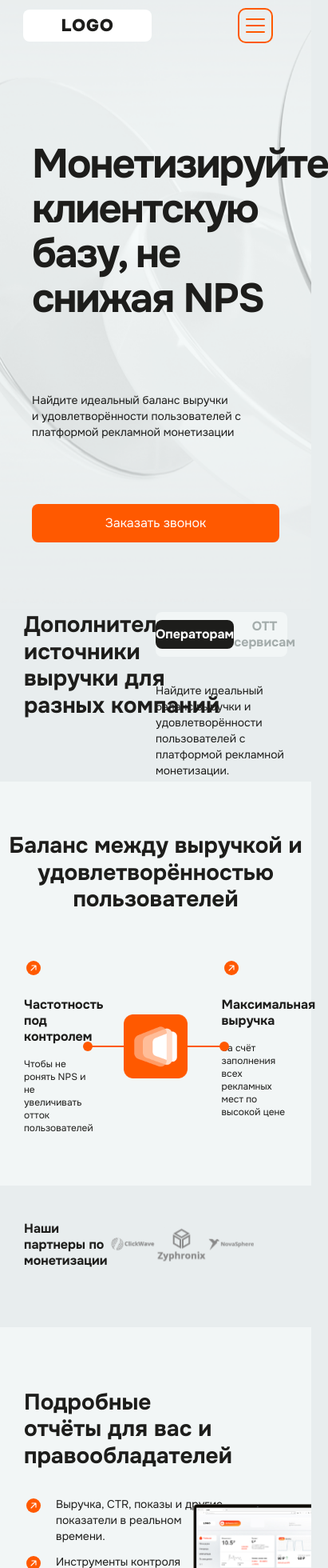
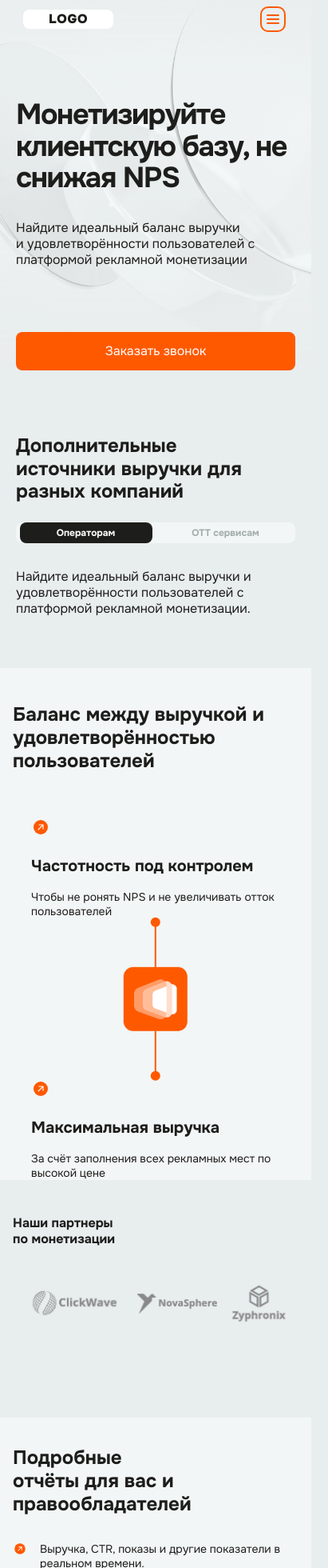
Before and after one commit to muusliim/test_site, a Next.js app: page / in a window 390 px wide. Shown: the part 20-1980 px from the top of the page at 80% size, 411 px wide, since content can reach past the window. Built offline with nearby package versions, Linux system fonts and the light colour scheme.

Commit message:
mobile devices adaptation

```diff
--- a/src/app/globals.css
+++ b/src/app/globals.css
@@ -6,7 +6,8 @@
   box-sizing: border-box;
   padding: 0;
   margin: 0;
-  scroll-behavior: smooth
+  scroll-behavior: smooth;
+  /* overflow-x: hidden */
 }
 
 html {
@@ -105,6 +106,9 @@ body {
   .onest-body-2-m {
     @apply text-[14px] leading-[18px]
   }
+  .onest-logo-m {
+    @apply text-[#1D1D1B] text-base font-black leading-6 tracking-[0.5px]
+  }
 
   /* Components */
   .max-container {
@@ -138,7 +142,7 @@ body {
   }
 
   .navMenuButton {
-    @apply lg:hidden w-11 h-11 border-solid border-2 rounded-[10px] border-customOrange bg-inherit mx-12 flex justify-center items-center flex-col py-2 gap-[6px]
+    @apply lg:hidden w-11 h-11 border-solid border-2 rounded-[10px] border-customOrange bg-inherit mx-12 flex justify-center items-center flex-col py-2 gap-[6px] max-sm:w-[32px] max-sm:h-[32px] max-sm:mr-8 max-sm:py-[3px] max-sm:gap-[3px]
   }
 
   .clickwave {
@@ -146,10 +150,10 @@ body {
   }
 
   .zyphronix {
-    @apply w-[102px] h-[71px] max-lg:w-[70px] max-lg:h-[48px]
+    @apply w-[102px] h-[71px] max-lg:w-[70px] max-lg:h-[48px] max-sm:order-2
   }
 
   .novasphere {
-    @apply w-[192px] h-[60.5px] max-lg:w-[120px] max-lg:h-[31px]
+    @apply w-[192px] h-[60.5px] max-lg:w-[120px] max-lg:h-[31px] max-sm:w-[137px] max-sm:h-[35px]
   }
 }
--- a/src/components/BalanceSection.jsx
+++ b/src/components/BalanceSection.jsx
@@ -5,14 +5,14 @@ import figure from "@/public/images/figure.png";
 export default function BalanceSection() {
 	return (
 		<section className="bg-gray-04 flex justify-center" id="balance">
-			<div className="lg:h-[650px] lg:pt-28 max-lg:my-16 container mx-auto mt-8 lg:px-[40px]">
-				<h2 className="onest-bold-h2 mx-auto text-center max-lg:onest-bold-h2-t max-lg:max-w-[512px]">
+			<div className="lg:h-[650px] lg:pt-28 max-lg:my-16 container mx-auto mt-8 lg:px-[40px] max-sm:px-4 max-sm:mb-0 max-sm:mt-11">
+				<h2 className="onest-bold-h2 mx-auto text-center max-lg:onest-bold-h2-t max-lg:max-w-[512px] max-sm:onest-bold-h2-m max-sm:text-start ">
 					Баланс между выручкой и удовлетворённостью пользователей
 				</h2>
-				<div className="grid grid-cols-4 mt-20 relative max-lg:mt-14 max-lg:px-[30px]">
+				<div className="grid grid-cols-4 max-sm:grid-cols-1 max-sm:grid-rows-[1fr_1.6fr_1fr] mt-20 relative max-lg:mt-14 max-lg:px-[23px]">
 					<div className="col-span-1">
 						<div className="flex flex-col gap-4 lg:p-8 ">
-							<h3 className="onest-bold-h3 mt-12 relative max-lg:onest-bold-h3-t">
+							<h3 className="onest-bold-h3 mt-12 relative max-lg:onest-bold-h3-t max-sm:onest-bold-h3-m">
 								<Image
 									src={arrow}
 									alt="arrow"
@@ -22,35 +22,35 @@ export default function BalanceSection() {
 								/>
 								Частотность под контролем
 							</h3>
-							<p className="onest-body-2 max-lg:onest-body-2-t">
+							<p className="onest-body-2 max-lg:onest-body-2-t max-sm:onest-body-2-m">
 								Чтобы не ронять NPS и не увеличивать отток пользователей
 							</p>
 						</div>
 					</div>
-					<div className="col-span-2 flex justify-center items-center">
-						<div className="border-[1px] border-customOrange w-[221px] max-lg:w-[90px] relative before:content-[''] before:absolute before:w-3 before:h-3 before:bg-customOrange before:rounded-full before:-top-[6px] before:left-[-10px]"></div>
+					<div className="col-span-2 flex justify-center items-center max-sm:rotate-90">
+						<div className="border-[1px] border-customOrange w-[221px] max-lg:w-[90px] max-sm:w-[53px] relative before:content-[''] before:absolute before:w-3 before:h-3 before:bg-customOrange before:rounded-full before:-top-[6px] before:left-[-10px] "></div>
 						<Image
 							src={figure}
 							alt="figure"
 							width={120}
 							height={120}
-							className="w-[120px] h-[120px] max-lg:w-[80px] max-lg:h-[80px]"
+							className="w-[120px] h-[120px] max-lg:w-[80px] max-lg:h-[80px] max-sm:-rotate-90"
 						/>
-						<div className="border-[1px] border-customOrange w-[221px] max-lg:w-[90px] relative before:absolute before:w-3 before:h-3 before:bg-customOrange before:rounded-full before:-top-[6px] before:-right-[10px]"></div>
+						<div className="border-[1px] border-customOrange w-[221px] max-lg:w-[90px] max-sm:w-[53px] relative before:absolute before:w-3 before:h-3 before:bg-customOrange before:rounded-full before:-top-[6px] before:-right-[10px] "></div>
 					</div>
 					<div className="col-span-1">
 						<div className="flex flex-col gap-4 lg:p-8">
-							<h3 className="onest-bold-h3 mt-12 relative lg:hyphens-auto max-lg:onest-bold-h3-t">
+							<h3 className="onest-bold-h3 mt-12 relative lg:hyphens-auto max-lg:onest-bold-h3-t max-sm:onest-bold-h3-m">
 								<Image
 									src={arrow}
 									alt="arrow"
 									width={32}
 									height={32}
-									className="absolute inset-0 -top-12 w-8 h-8 max-lg:w-[24px] max-lg:h-[24px]"
+									className="absolute inset-0 -top-12 w-8 h-8 max-lg:w-[24px] max-lg:h-[24px] "
 								/>
 								Максимальная выручка
 							</h3>
-							<p className="onest-body-2 max-lg:onest-body-2-t">
+							<p className="onest-body-2 max-lg:onest-body-2-t max-sm:onest-body-2-m">
 								За счёт заполнения всех рекламных мест по высокой цене
 							</p>
 						</div>
--- a/src/components/ButtonToggleSection.jsx
+++ b/src/components/ButtonToggleSection.jsx
@@ -16,19 +16,19 @@ export default function ButtonToggleSection() {
 		);
 	};
 	return (
-		<div className=" h-[212px] container flex justify-center mx-auto lg:mb-[65px] px-[30px]">
-			<div className="grid grid-cols-2 mb-16 ">
-				<div className="onest-bold-h2 lg:max-w-[460px] max-lg:onest-bold-h2-t max-lg:w-[259px]">
+		<div className=" h-[212px] max-sm:h-auto container flex justify-center mx-auto lg:mb-[65px] px-[30px] max-sm:px-5">
+			<div className="grid grid-cols-2 mb-16 max-sm:grid-cols-1 ">
+				<div className="onest-bold-h2 lg:max-w-[460px] max-lg:onest-bold-h2-t max-lg:w-[259px] max-sm:onest-bold-h2-m max-sm:w-[288px]">
 					Дополнительные источники выручки для разных компаний
 				</div>
-				<div className="flex flex-col">
+				<div className="flex flex-col max-sm:mt-6">
 					<div>
 						<div className="flex flex-col">
-							<div className="flex justify-around bg-gray-04 items-center onest-regular-h2 font-bold text-gray-01 rounded-lg ">
+							<div className="flex justify-around bg-gray-04 items-center onest-regular-h2 font-bold text-gray-01 rounded-lg">
 								{buttonText.map((item, index) => (
 									<button
 										key={`${index}` + item}
-										className={`lg:max-w-[276px] lg:px-[37px] w-full lg:py-[10px] rounded-lg transition-all duration-300 max-lg:onest-bold-h3-t max-lg:w-[166px] max-lg:py-2 ${
+										className={`lg:max-w-[276px] lg:px-[37px] w-full lg:py-[10px] rounded-lg transition-all duration-300 max-lg:onest-bold-h3-t max-lg:w-[166px] max-lg:py-2 max-sm:onest-body-2-t  max-sm:py-[5px] ${
 											active === item
 												? `${activeClass} text-white`
 												: "hover:text-black"
@@ -41,12 +41,12 @@ export default function ButtonToggleSection() {
 							</div>
 							<div>
 								{active === "Операторам" ? (
-									<div className=" mt-8 onest-body-1 max-w-[560px] max-lg:onest-body-1-t">
+									<div className=" mt-8 onest-body-1 max-w-[560px] max-lg:onest-body-1-t max-sm:onest-body-1-m">
 										Найдите идеальный баланс выручки и удовлетворённости
 										пользователей с платформой рекламной монетизации.
 									</div>
 								) : (
-									<div className=" mt-8 onest-body-1 max-w-[560px] max-lg:onest-body-1-t">
+									<div className=" mt-8 onest-body-1 max-w-[560px] max-lg:onest-body-1-t max-sm:onest-body-1-m">
 										Дополнительные возможности обогащения данных об аудитории и
 										монетизации
 									</div>
--- a/src/components/FormSection.jsx
+++ b/src/components/FormSection.jsx
@@ -25,9 +25,9 @@ export default function FormSection() {
 
 	return (
 		<section className="bg-gray-03 flex justify-center lg:h-[650px]">
-			<div className="container mx-auto flex justify-center items-center px-8">
+			<div className="container mx-auto flex justify-center items-center px-8 max-lg:mb-12 max-sm:px-4">
 				<div className="max-lg:mt-12">
-					<h3 className="onest-bold-h2 max-lg:onest-bold-h2-t">Заполните форму</h3>
+					<h3 className="onest-bold-h2 max-lg:onest-bold-h2-t max-sm:onest-bold-h2-m">Заполните форму</h3>
 					<form action="#" onSubmit={handleSubmit}>
 						<div className="mt-16 grid lg:grid-cols-2 gap-10">
 							<div>
@@ -79,7 +79,7 @@ export default function FormSection() {
 										согласен(на) на обработку <a href="/" className="underline">персональных данных.</a>
 									</label>
 								</div>
-								<button type="submit" className="black-button mt-12 w-full">Отправить</button>
+								<button type="submit" className="black-button mt-12 w-full">Заказать звонок</button>
 							</div>
 						</div>
 					</form>
--- a/src/components/Header.jsx
+++ b/src/components/Header.jsx
@@ -4,7 +4,7 @@ import { useEffect, useState } from "react";
 export default function Header() {
 	const nav = [
 		{ label: "Преимущества", link: "#balance" },
-		{ label: "Как работаем", link: "#howwework" },
+		{ label: "Как мы работаем", link: "#howwework" },
 	];
 
 	const [activeLink, setActiveLink] = useState("");
@@ -48,7 +48,7 @@ export default function Header() {
 		>
 			<div className="lg:container items-center min-lg:items-center flex justify-between mt-4 mx-auto pl-[29px] max-lg:fixed-lg">
 				<a href="#home">
-					<div className="bg-white w-[161px] h-10 flex justify-center items-center rounded-lg my-4 logo">
+					<div className="bg-white w-[161px] max-sm:w-[113px] md:h-10 flex justify-center items-center rounded-lg my-4 logo max-sm:onest-logo-m">
 						LOGO
 					</div>
 				</a>
@@ -78,7 +78,7 @@ export default function Header() {
 						return (
 							<div
 								key={item}
-								className="w-6 h-[2px] rounded-md bg-customOrange "
+								className="w-6 h-[2px] rounded-md bg-customOrange max-sm:w-4"
 							></div>
 						);
 					})}
@@ -91,29 +91,34 @@ export default function Header() {
 					className="fixed inset-0 bg-black bg-opacity-50 z-20 lg:hidden transition-opacity duration-300"
 					onClick={toggleMenu}
 				>
-					<div className="absolute top-0 right-0 bg-white w-[283px] h-full shadow-lg flex items-center">
+					<div className="absolute top-0 right-0 bg-white w-[283px] max-sm:w-full h-full shadow-lg flex items-center">
+						<div className="max-sm:absolute max-sm:flex top-4 left-[60px] hidden md:h-10  justify-center items-center rounded-lg my-4 logo max-sm:onest-logo-m">
+							LOGO
+						</div>
 						<button
 							onClick={toggleMenu}
-							className="navMenuButton absolute top-4 right-4 m-0"
+							className="navMenuButton absolute top-4 right-4 m-0 max-sm:mr-4 max-sm:mt-3"
 						>
 							{[1, 2].map((item, i, arr) => {
 								return (
 									<div
 										key={item}
 										className={`w-6 h-[2px] rounded-md bg-customOrange ${
-											arr[i] === 2 ? "rotate-45 translate-x-0 -translate-y-1" : "-rotate-45 translate-y-1"
+											arr[i] === 2
+												? "rotate-45 translate-x-0 -translate-y-1 max-sm:-translate-y-[0.15rem]"
+												: "-rotate-45 translate-y-1 max-sm:translate-y-[0.15rem]"
 										} `}
 									></div>
 								);
 							})}
 						</button>
 						<nav className="flex flex-col mt-[14px]">
-							<ul className="flex flex-col justify-center items-center gap-2">
+							<ul className="flex flex-col justify-center items-start gap-[10px] ">
 								{nav.map((item, index) => (
 									<li key={index}>
 										<a
 											href={item.link}
-											className={`block px-4 py-2 font-semibold hover:text-customOrange ${
+											className={`block px-4 py-2 max-md:onest-body-2-m font-medium hover:text-customOrange ${
 												activeLink === item.link.slice(1)
 													? "text-customOrange underline"
 													: ""
--- a/src/components/Hero.jsx
+++ b/src/components/Hero.jsx
@@ -2,12 +2,12 @@ import Link from "next/link";
 
 export default function Hero() {
 	return (
-		<section className="bg-gray-03 h-[800px] max-lg:h-[785px] flex justify-center bg-hero">
-			<div className="container mt-[118px] px-[40px]">
-				<h1 className="onest-bold-h1 pb-14 max-lg:onest-bold-h1-t max-lg:mt-20">
+		<section className="bg-gray-03 lg:h-[800px] max-lg:h-[785px] max-sm:h-auto max-sm:mb-15 flex justify-center bg-hero max-sm:mb-20">
+			<div className="container mt-[118px] max-sm:mt-16 px-[40px] max-sm:px-5">
+				<h1 className="onest-bold-h1 md:pb-14 max-lg:onest-bold-h1-t max-lg:mt-20 max-sm:onest-bold-h1-m">
 					Монетизируйте клиентскую базу, не снижая NPS
 				</h1>
-				<h2 className="onest-regular-h2 font-normal max-w-[626px] backdrop-blur-[1px] max-lg:mt-8 max-lg:onest-body-1-t max-lg:max-w-[395px] ">
+				<h2 className="onest-regular-h2 font-normal max-w-[626px] backdrop-blur-[1px] max-lg:mt-8 max-lg:onest-body-1-t max-lg:max-w-[395px] max-sm:onest-body-1-m max-sm:backdrop-blur-none ">
 					Найдите идеальный баланс выручки и удовлетворённости пользователей с
 					платформой рекламной монетизации
 				</h2>
--- a/src/components/HowWeWorkSection.jsx
+++ b/src/components/HowWeWorkSection.jsx
@@ -11,9 +11,9 @@ export default function HowWeWorkSection() {
 	return (
 		<section className="bg-gray-04 lg:h-[650px] items-center flex justify-end " id="howwework">
 			<div className="max-w-[1330px] mr-0 mb-5 max-lg:mt-9 max-lg:mb-[70px]">
-				<div className="grid grid-cols-2 items-center justify-items-end gap-[75px]">
-					<div className=" lg:max-w-[497px] py-10 relative pt-[42px] justify-self-start pl-[30px]">
-						<h3 className="onest-bold-h2 mb-8 max-lg:onest-bold-h2-t max-lg:w-64">
+				<div className="grid grid-cols-2 items-center justify-items-end gap-[75px] max-sm:flex max-sm:flex-col">
+					<div className=" lg:max-w-[497px] py-10 relative pt-[42px] justify-self-start pl-[30px] max-sm:px-4 max-sm:py-0 ">
+						<h3 className="onest-bold-h2 mb-8 max-lg:onest-bold-h2-t max-lg:w-64 max-sm:onest-bold-h2-m max-sm:w-56">
 							Подробные отчёты для вас и правообладателей
 						</h3>
 						<div className="flex flex-col">
@@ -24,23 +24,23 @@ export default function HowWeWorkSection() {
 										alt="arrow"
 										width={32}
 										height={32}
-										className="w-8 h-8 max-lg:w-[24px] max-lg:h-[24px]"
+										className="w-8 h-8 max-lg:w-[24px] max-lg:h-[24px] max-sm:w-[18px] max-sm:h-[18px]"
 									/>
-									<p className="onest-body-1 max-lg:onest-body-1-t" key={index}>
+									<p className="onest-body-1 max-lg:onest-body-1-t max-sm:onest-body-2-m" key={index}>
 										{item}
 									</p>
 								</div>
 							))}
 						</div>
-						<button className="black-button mt-20 max-lg:mt-8">Заказать звонок</button>
+						<button className="black-button mt-20 max-lg:mt-8 max-sm:w-full">Заказать звонок</button>
 					</div>
-					<div className="relative">
+					<div className="relative  max-sm:overflow-hidden">
 						<Image
 							src={notebook}
 							alt="notebook"
 							width={500}
 							height={500}
-							className="w-auto h-auto "
+							className="md:w-auto md:h-auto max-sm:mr-7 max-sm:max-w-[150%]"
 						/>
 					</div>
 				</div>
--- a/src/components/PartnersSection.jsx
+++ b/src/components/PartnersSection.jsx
@@ -9,18 +9,15 @@ export default function PartnersSection() {
 		{ url: zyphronix, name: "zyphronix", width: 102, height: 71 },
 		{ url: novasphere, name: "novasphere", width: 192, height: 60.5 },
 	];
-	// const clickwaveTable = 'max-lg:w-[121px] h-[37px]'
-	// const zyphronixTable = 'max-lg:w-[70px] h-[48px]'
-	// const novasphereTable = 'max-lg:w-[120px] h-[31px]'
 
 	return (
 		<section className="bg-gray-03 flex justify-center lg:h-[300px] max-lg:mt-11 max-lg:mb-[73px]">
-			<div className="container m-auto pl-[30px] pr-[70px]">
-				<div className="flex flex-row items-center justify-between">
-					<h3 className="onest-bold-h3 max-lg:onest-bold-h3-t text-balance">
+			<div className="container m-auto md:pl-[30px] md:pr-[70px] max-sm:px-4">
+				<div className="flex flex-row items-center justify-between max-sm:flex-col">
+					<h3 className="onest-bold-h3 max-lg:onest-bold-h3-t text-balance max-sm:self-start max-sm:w-[166px]">
 						Наши партнеры по монетизации
 					</h3>
-					<div className="w-[632px] grid grid-cols-3 items-center justify-center justify-items-center">
+					<div className="md:w-[632px] grid grid-cols-3 items-center justify-center justify-items-center max-sm:grid-cols-2 max-sm:h-[140px] max-sm:flex max-sm:flex-row max-sm:flex-wrap ">
 						{partners.map((item, index) => (
 							<Image
 								key={index}
```
